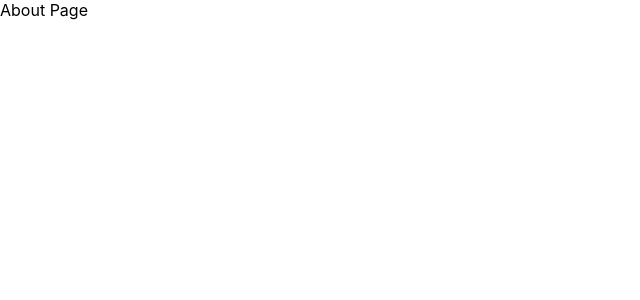
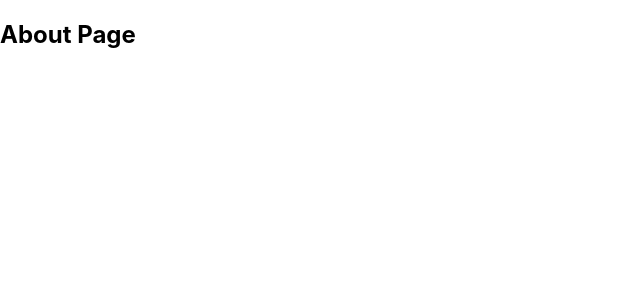
Before and after one commit to l0u0h0/react, a React (Create React App) app in the folder react-router-example/: page /About in a window 1280 px wide. Shown: the top 300 px of the page, without its empty margins (0-640 px from the left). Built offline with nearby package versions, Linux system fonts and the light colour scheme.

Commit message:
Dynamic Route

```diff
--- a/react-router-example/package.json
+++ b/react-router-example/package.json
@@ -6,6 +6,7 @@
     "@testing-library/jest-dom": "^5.16.2",
     "@testing-library/react": "^12.1.4",
     "@testing-library/user-event": "^13.5.0",
+    "query-string": "^7.1.1",
     "react": "^17.0.2",
     "react-dom": "^17.0.2",
     "react-router-dom": "^6.2.2",
--- a/react-router-example/src/pages/About.jsx
+++ b/react-router-example/src/pages/About.jsx
@@ -1,3 +1,19 @@
+import { useLocation, useParams } from "react-router-dom";
+import queryString from "query-string";
+
 export default function About() {
-  return <div>About Page</div>;
+  console.log(useLocation());
+  const { search } = useLocation();
+  console.log(search);
+  const obj = new URLSearchParams(search);
+  console.log(obj);
+  console.log(obj.get("name"));
+  const query = queryString.parse(search);
+  console.log(query);
+  return (
+    <div>
+      <h2>About Page</h2>
+      {query.name && <p>name = {query.name} </p>}
+    </div>
+  );
 }
```
Also changed, not shown: 2 other files (tests, documents, lock files or other folders).
